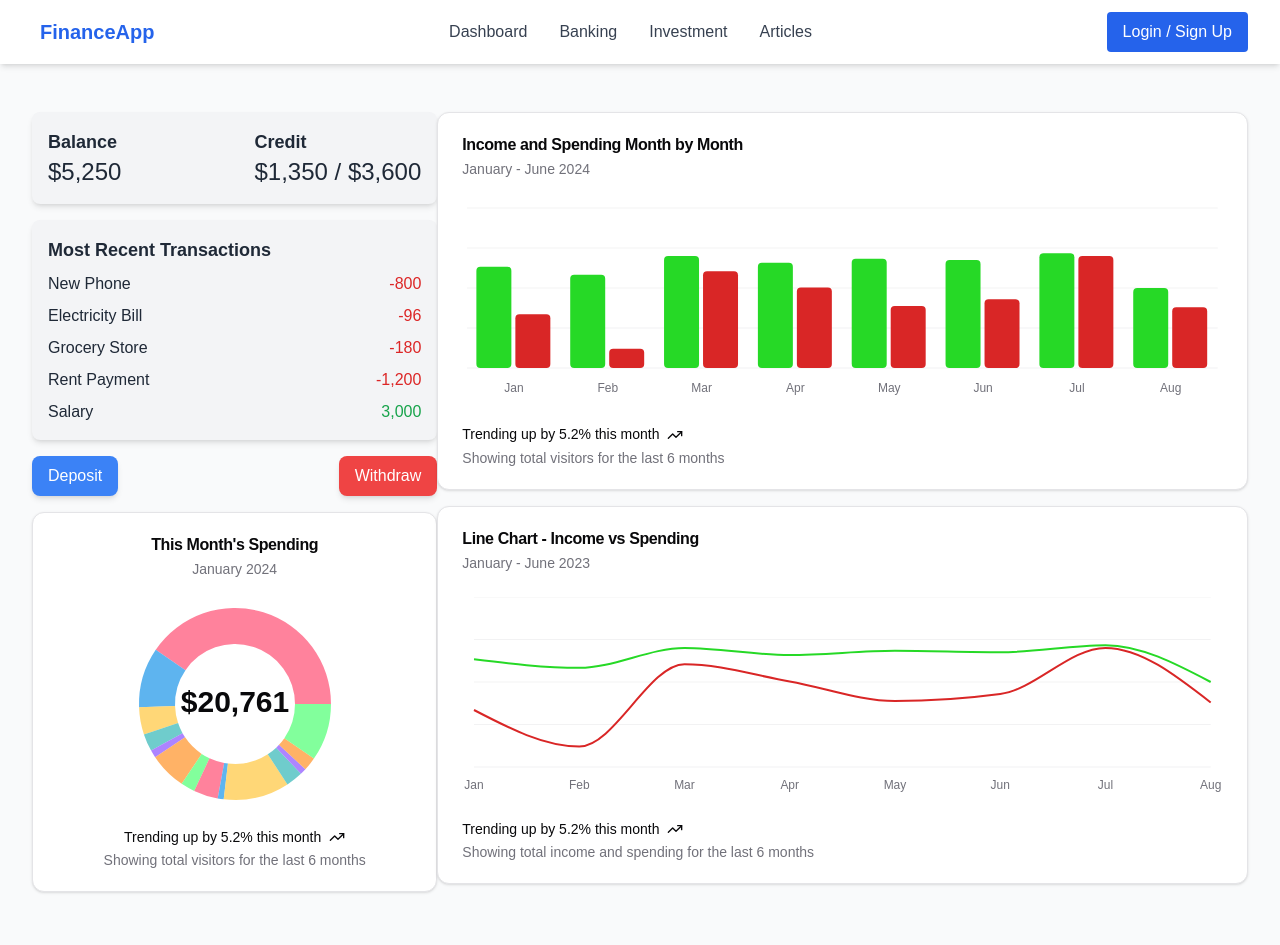
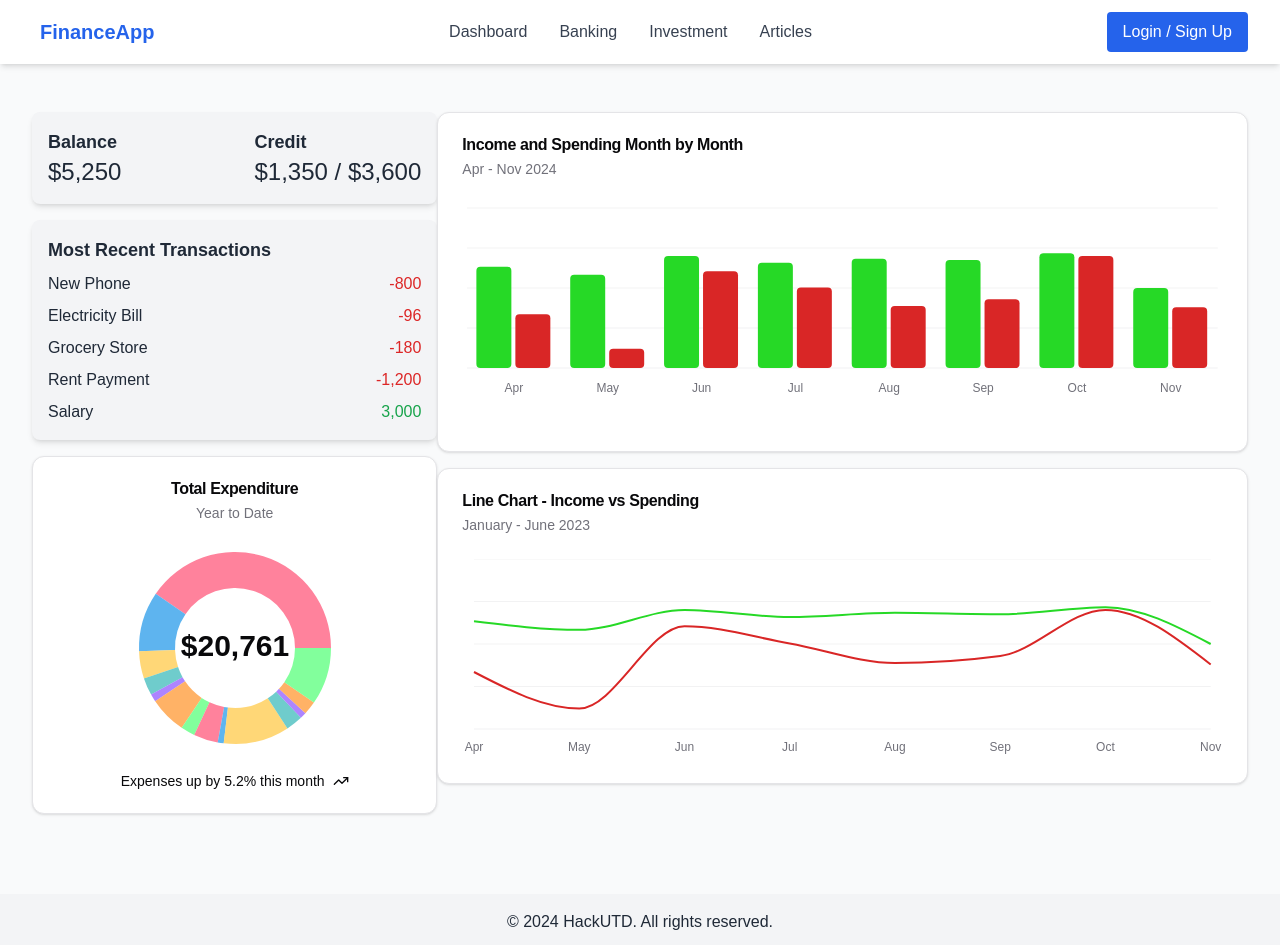
Before and after one commit to shubhamctech/FinanceFlow-HackUTD-GoldmanSachs, a Next.js app: page /dashboard in a window 1280 px wide. Shown: the top 945 px of the page. Built offline with nearby package versions, Linux system fonts and the light colour scheme.

Commit message:
dashboard

```diff
--- a/package.json
+++ b/package.json
@@ -14,11 +14,14 @@
     "@radix-ui/react-separator": "^1.1.0",
     "@radix-ui/react-slot": "^1.1.0",
     "axios": "^1.7.7",
+    "bcrypt": "^5.1.1",
+    "bcryptjs": "^2.4.3",
     "chart.js": "^4.4.6",
     "class-variance-authority": "^0.7.0",
     "clsx": "^2.1.1",
     "lucide-react": "^0.460.0",
     "next": "^15.0.3",
+    "next-auth": "^4.24.10",
     "openai": "^4.72.0",
     "pinata-web3": "^0.5.2",
     "react": "^18.3.1",
@@ -26,7 +29,8 @@
     "react-dom": "^18.3.1",
     "recharts": "^2.13.3",
     "tailwind-merge": "^2.5.4",
-    "tailwindcss-animate": "^1.0.7"
+    "tailwindcss-animate": "^1.0.7",
+    "zod": "^3.23.8"
   },
   "devDependencies": {
     "@types/node": "^20",
--- a/src/app/dashboard/page.tsx
+++ b/src/app/dashboard/page.tsx
@@ -805,8 +805,8 @@ const totalSpending = React.useMemo(() => {
   return (
     <Card className="flex flex-col">
       <CardHeader className="items-center pb-0">
-        <CardTitle>This Month's Spending</CardTitle>
-        <CardDescription>January 2024</CardDescription>
+        <CardTitle>Total Expenditure</CardTitle>
+        <CardDescription>Year to Date</CardDescription>
       </CardHeader>
       <CardContent className="flex-1 pb-0">
         <ChartContainer
@@ -859,10 +859,7 @@ const totalSpending = React.useMemo(() => {
       </CardContent>
       <CardFooter className="flex-col gap-2 text-sm">
         <div className="flex items-center gap-2 font-medium leading-none">
-          Trending up by 5.2% this month <TrendingUp className="h-4 w-4" />
-        </div>
-        <div className="leading-none text-muted-foreground">
-          Showing total visitors for the last 6 months
+          Expenses up by 5.2% this month <TrendingUp className="h-4 w-4" />
         </div>
       </CardFooter>
     </Card>
@@ -872,9 +869,6 @@ const totalSpending = React.useMemo(() => {
 const getMonthName = (date: string) => {
   const monthIndex = new Date(date).getMonth(); // 0-indexed month
   return [
-    "January",
-    "February",
-    "March",
     "April",
     "May",
     "June",
@@ -882,12 +876,10 @@ const getMonthName = (date: string) => {
     "August",
     "September",
     "October",
-    "November",
-    "December",
+    "November"
   ][monthIndex];
 };
 
-// Step 2: Aggregate income and spending by month
 const barData = dummy_transactions.reduce((acc, transaction) => {
   const month = getMonthName(transaction.date);
 
@@ -924,7 +916,7 @@ export function CustomBarChart() {
     <Card>
       <CardHeader>
         <CardTitle>Income and Spending Month by Month</CardTitle>
-        <CardDescription>January - June 2024</CardDescription>
+        <CardDescription>Apr - Nov 2024</CardDescription>
       </CardHeader>
       <CardContent>
         <ChartContainer config={barConfig}
@@ -954,12 +946,6 @@ export function CustomBarChart() {
         </ChartContainer>
       </CardContent>
       <CardFooter className="flex-col items-start gap-2 text-sm">
-        <div className="flex gap-2 font-medium leading-none">
-          Trending up by 5.2% this month <TrendingUp className="h-4 w-4" />
-        </div>
-        <div className="leading-none text-muted-foreground">
-          Showing total visitors for the last 6 months
-        </div>
       </CardFooter>
     </Card>
   )
@@ -1042,18 +1028,6 @@ export function CustomLineChart() {
           </LineChart>
         </ChartContainer>
       </CardContent>
-      <CardFooter>
-        <div className="flex w-full items-start gap-2 text-sm">
-          <div className="grid gap-2">
-            <div className="flex items-center gap-2 font-medium leading-none">
-              Trending up by 5.2% this month <TrendingUp className="h-4 w-4" />
-            </div>
-            <div className="flex items-center gap-2 leading-none text-muted-foreground">
-              Showing total income and spending for the last 6 months
-            </div>
-          </div>
-        </div>
-      </CardFooter>
     </Card>
   );
 }
@@ -1149,26 +1123,6 @@ export default function Dashboard(){
             ))}
           </ul>
         </div>
-
-        {/* Buttons */}
-        <div className="flex justify-between">
-          <button className="px-4 py-2 bg-blue-500 text-white rounded-lg shadow-md hover:bg-blue-600"
-          onClick={() => {
-            setPopupType("deposit");
-            setPopupOpen(true);
-          }}
-          >
-            Deposit
-          </button>
-          <button className="px-4 py-2 bg-red-500 text-white rounded-lg shadow-md hover:bg-red-600"
-          onClick={() => {
-            setPopupType("withdraw");
-            setPopupOpen(true);
-          }}
-          >
-            Withdraw
-          </button>
-        </div>
         <CustomPieChart />
       </div>
 
--- a/src/app/page.tsx
+++ b/src/app/page.tsx
@@ -12,7 +12,6 @@ export default function Home() {
 				<DataManager />
 			</main>
 
-			{/* Hero Section */}
 			<section className="text-center py-20 bg-blue-50 w-full">
 				<h1 className="text-4xl font-bold mb-4">Welcome to FinanceFlow</h1>
 				<p className="text-xl mb-8">
@@ -26,7 +25,6 @@ export default function Home() {
 				</Link>
 			</section>
 
-			{/* Features Section */}
 			<section className="py-16 w-full">
 				<h2 className="text-3xl font-bold text-center mb-12">Our Services</h2>
 				<div className="grid md:grid-cols-3 gap-8 max-w-5xl mx-auto px-4">
```
Also changed, not shown: 1 other file (tests, documents, lock files or other folders).
